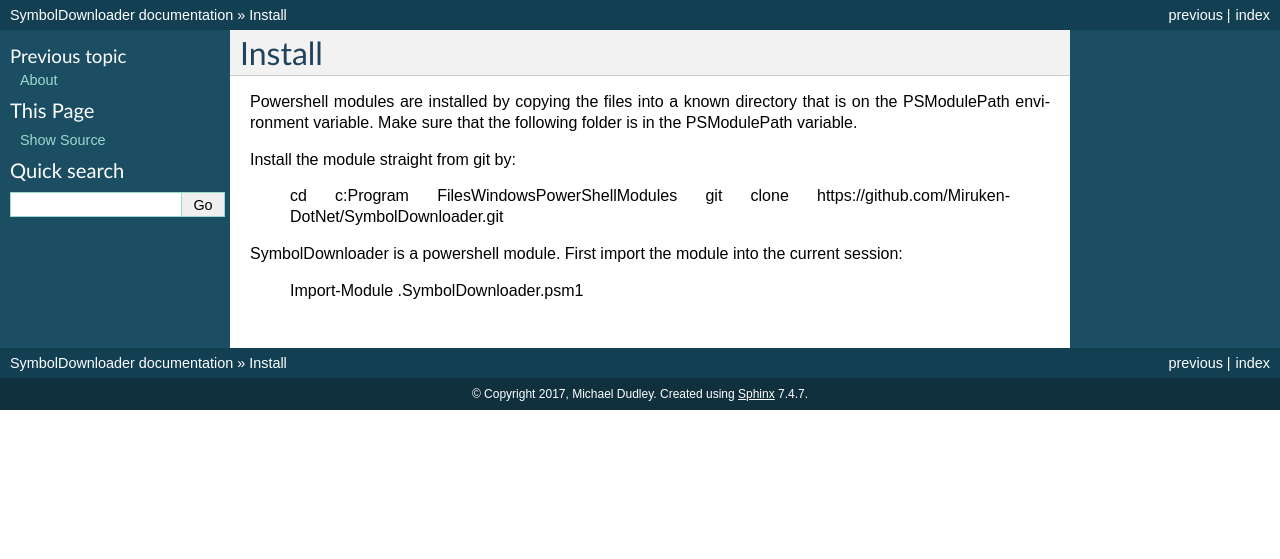
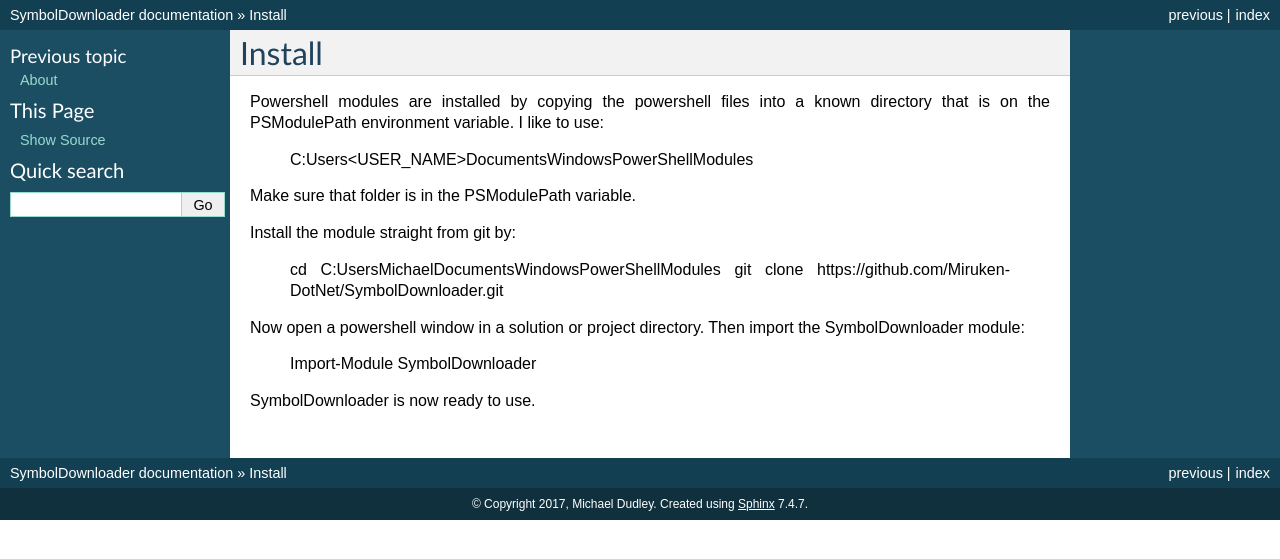
Before and after one commit to Miruken-DotNet/SymbolDownloader, a Sphinx documentation site: the page built from Doc/article/en-US/install.rst, in a window 1280 px wide. Shown: the top 559 px of the page. Built offline with Sphinx 7.4.7, drawn with Linux system fonts in a browser that asks for light colours.

Commit message:
Update install.rst

```diff
--- a/Doc/article/en-US/install.rst
+++ b/Doc/article/en-US/install.rst
@@ -2,13 +2,19 @@
 Install
 =======
 
-Powershell modules are installed by copying the files into a known directory that is on the PSModulePath environment variable.  Make sure that the following folder is in the PSModulePath variable.
+Powershell modules are installed by copying the powershell files into a known directory that is on the PSModulePath environment variable.  I like to use:
+
+	C:\Users\<USER_NAME>\Documents\WindowsPowerShell\Modules
+
+Make sure that folder is in the PSModulePath variable.
 
 Install the module straight from git by:
 
-	cd c:\Program Files\WindowsPowerShell\Modules
+	cd C:\Users\Michael\Documents\WindowsPowerShell\Modules
 	git clone https://github.com/Miruken-DotNet/SymbolDownloader.git
 
-SymbolDownloader is a powershell module.  First import the module into the current session:
+Now open a powershell window in a solution or project directory. Then import the SymbolDownloader module:
 
-	Import-Module .\SymbolDownloader.psm1
+	Import-Module SymbolDownloader
+
+SymbolDownloader is now ready to use.
```
